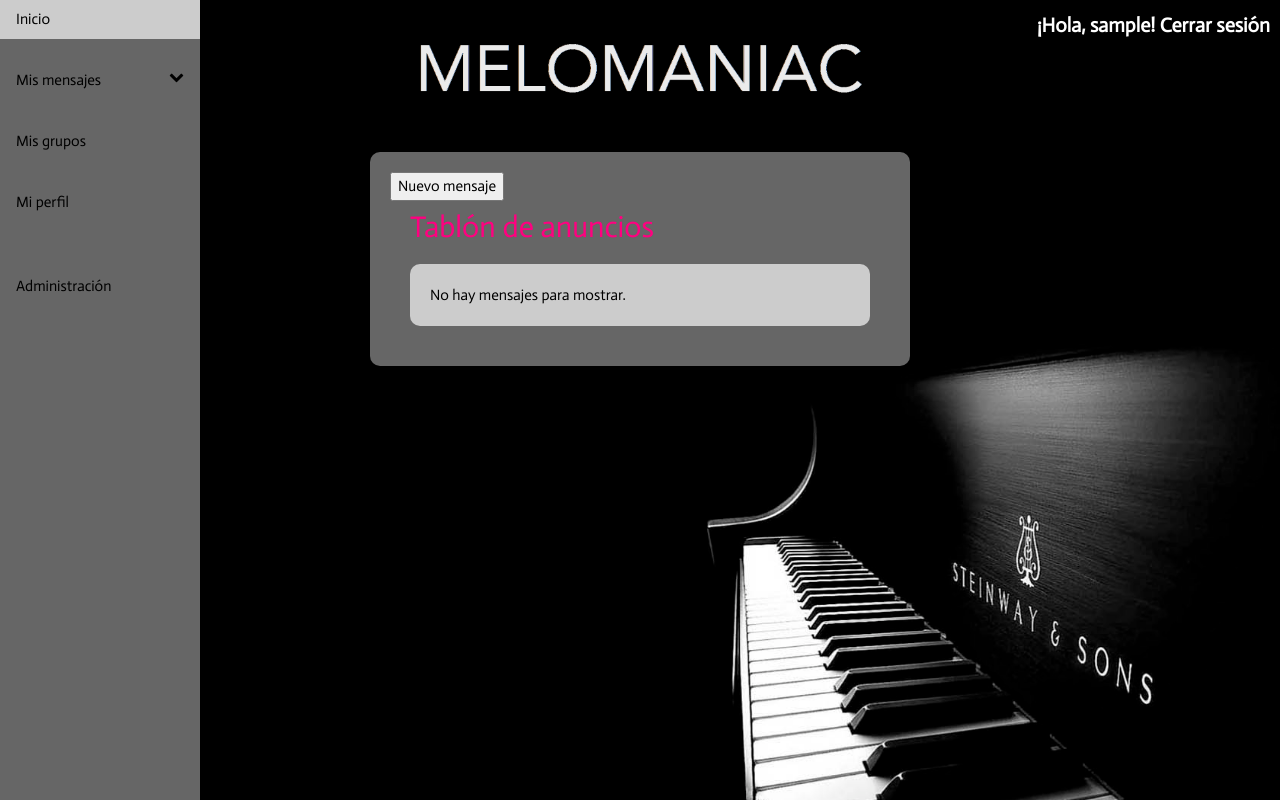
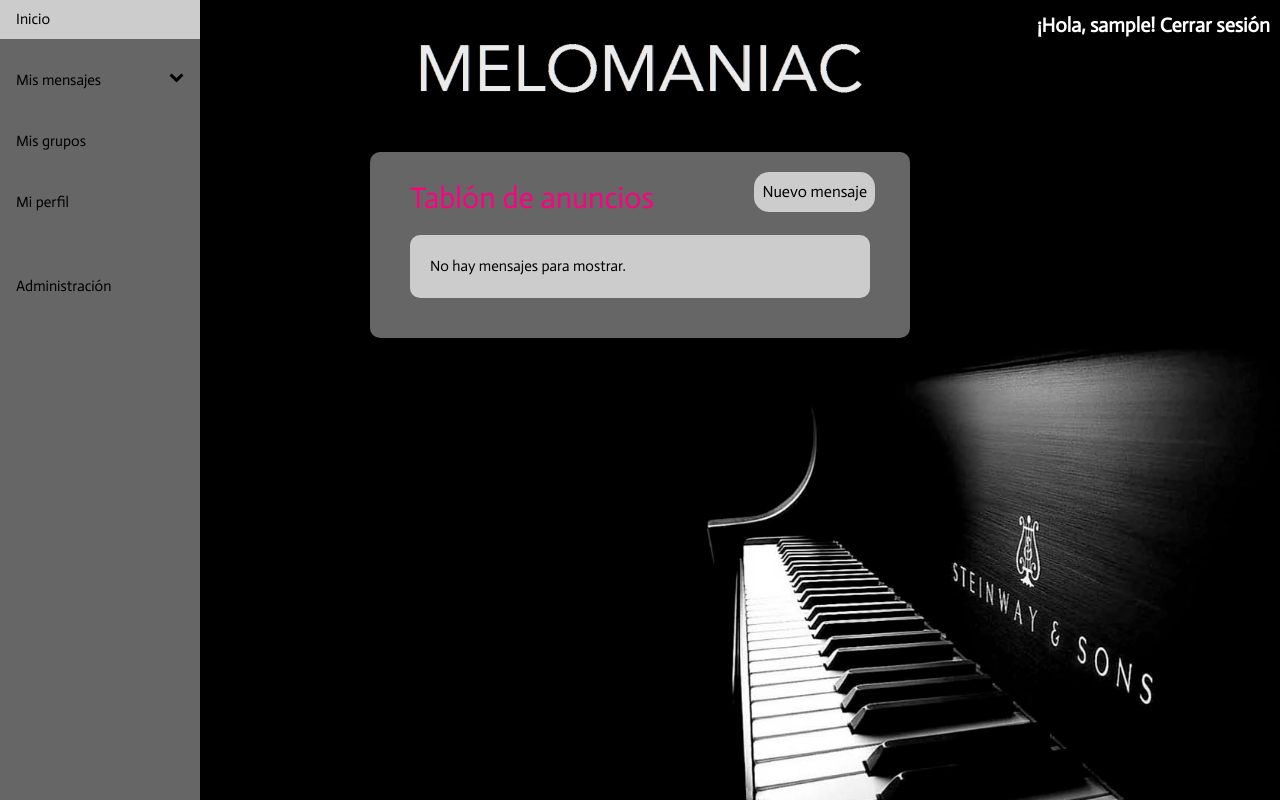
Before and after one commit to martapastor/ABD-Melomaniac, a PHP site: page /index.php in a window 1280 px wide. Run offline with PHP 8.4, Linux system fonts and the light colour scheme; the visitor is signed in with stand-in values (Sample User, id 1); data that the repository does not hold is empty; some libraries are stand-ins or nearby versions.

Commit message:
Updated styles

```diff
--- a/css/style.css
+++ b/css/style.css
@@ -172,7 +172,7 @@ h2 {
 }
 
 /*New message gray button style*/
-#new-message-button {
+#modal-box-button {
   background: rgba(204, 204, 204, 1);
   float: right;
   margin-top: 0;
```
